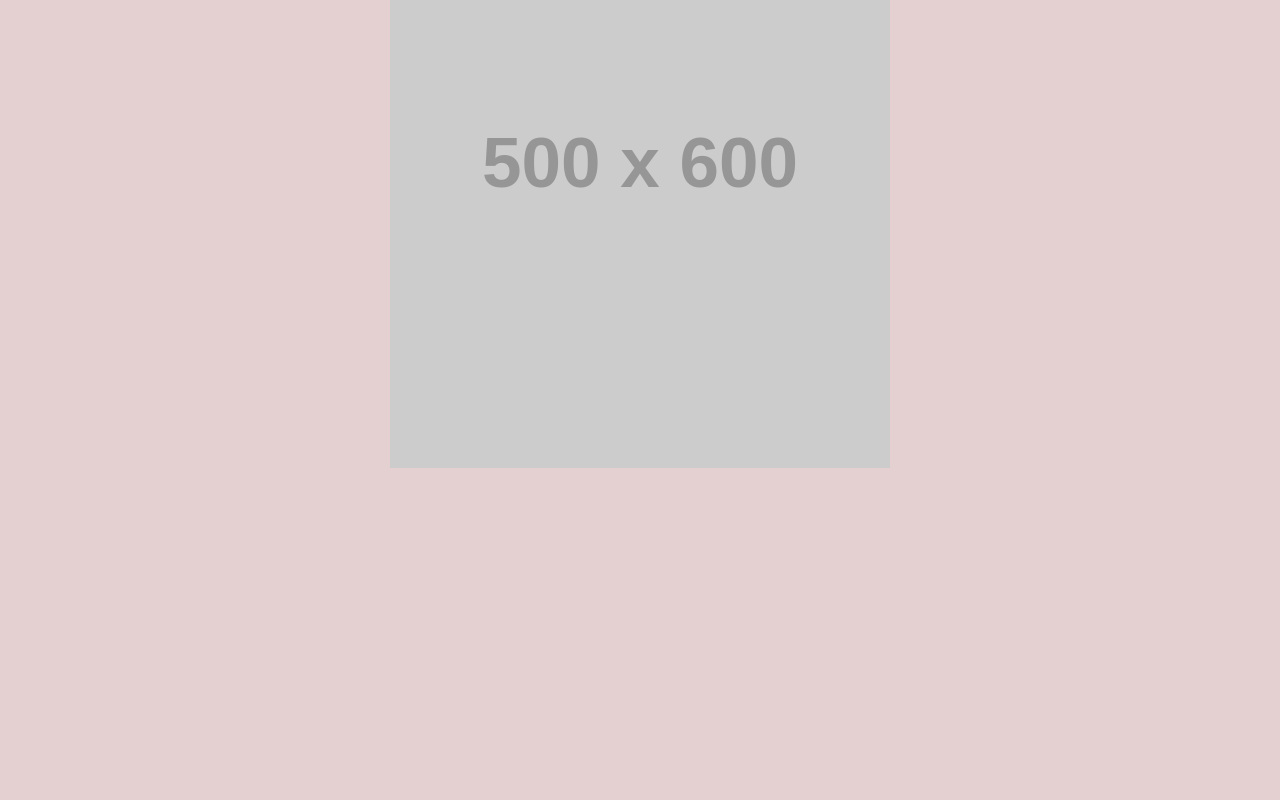
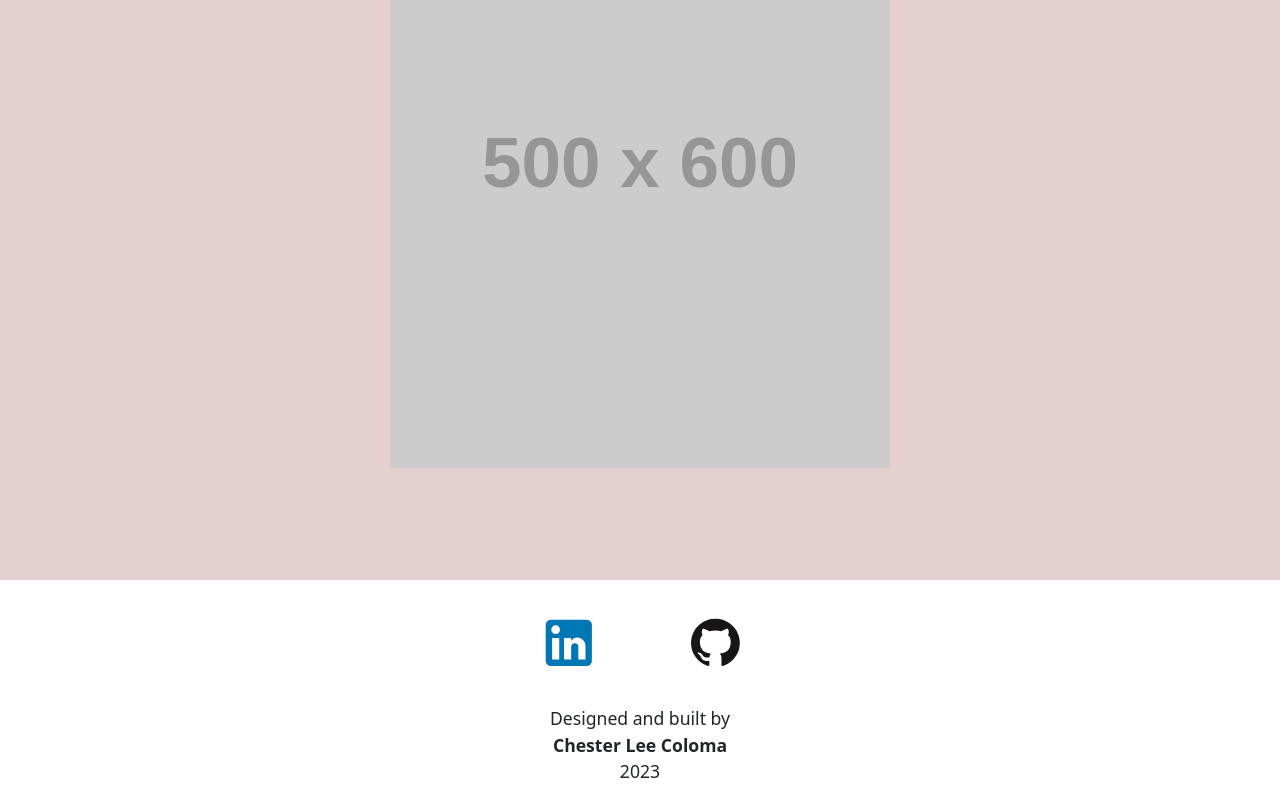
Before and after one commit to cleecoloma/cookbot-ai-app, a React (Vite) app: page / in a window 1280 px wide. Shown: the part 1365-2165 px from the top of the page. Before the commit the page ends 1865 px from the top, so only its background shows below. Built offline with nearby package versions, Linux system fonts and the light colour scheme; no server answers; a web font is replaced by a local one.

Commit message:
added Footer component and inital styling

```diff
--- a/package.json
+++ b/package.json
@@ -16,6 +16,7 @@
     "@fortawesome/fontawesome-svg-core": "^6.4.2",
     "@fortawesome/free-solid-svg-icons": "^6.4.2",
     "@fortawesome/react-fontawesome": "^0.2.0",
+    "@mui/icons-material": "^5.15.1",
     "@mui/lab": "^5.0.0-alpha.157",
     "@mui/material": "^5.15.1",
     "axios": "^1.5.0",
--- a/src/App.jsx
+++ b/src/App.jsx
@@ -13,6 +13,7 @@ import axios from 'axios';
 import './styles/App.css';
 import RecipeBook from './components/RecipeBook';
 import HowTo from './components/HowTo';
+import Footer from './components/Footer';
 
 const SERVER_URL = import.meta.env.VITE_SERVER_URL;
 
@@ -109,6 +110,7 @@ function App(props) {
                     <Hero />
                     <RecipeBook />
                     <HowTo />
+                    <Footer />
                   </>
                 )
               }
--- /dev/null
+++ b/src/components/Footer.jsx
@@ -0,0 +1,43 @@
+'use strict';
+
+import React from 'react';
+import LinkedInIcon from '@mui/icons-material/LinkedIn';
+import GitHubIcon from '@mui/icons-material/GitHub';
+import '../styles/Footer.css';
+
+function Footer() {
+  return (
+    <div id='footer'>
+      {' '}
+      <div id='link-container'>
+        <a
+          href='https://www.linkedin.com/in/chesterleecoloma/'
+          target='_blank'
+          rel='noopener noreferrer'
+        >
+          <LinkedInIcon id='linkedin-icon' />
+        </a>
+        <a
+          href='https://github.com/cleecoloma'
+          target='_blank'
+          rel='noopener noreferrer'
+        >
+          <GitHubIcon id='github-icon' />
+        </a>
+      </div>
+      <div id='footer-container'>
+        <p>
+          Designed and built by
+          <br />
+          <strong>
+            <span>Chester Lee</span> <span>Coloma</span>
+          </strong>
+          <br />
+          2023
+        </p>
+      </div>
+    </div>
+  );
+}
+
+export default Footer;
--- /dev/null
+++ b/src/styles/Footer.css
@@ -0,0 +1,28 @@
+#footer {
+  display: flex;
+  flex-direction: column;
+  justify-content: center;
+  align-items: center;
+  text-align: center;
+  margin-top: 5rem;
+  font-size: 110%;
+  background-color: white;
+}
+
+#linkedin-icon {
+  color: #0077b5;
+  font-size: 350%;
+}
+
+#github-icon {
+  color: #171515;
+  font-size: 300%;
+}
+
+#link-container {
+  margin: 2rem 0 2rem;
+  display: flex;
+  justify-content: space-evenly;
+  align-items: center;
+  width: 30%;
+}
```
Also changed, not shown: 1 other file (tests, documents, lock files or other folders).
